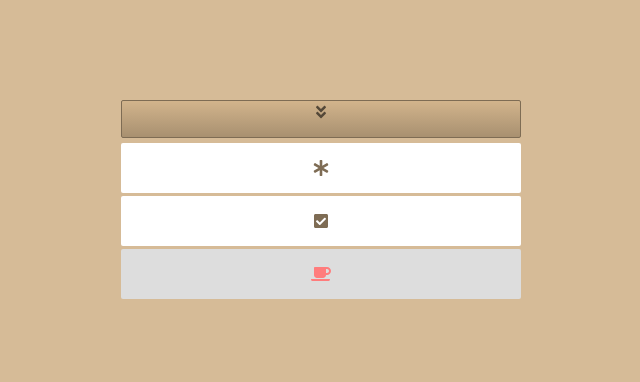
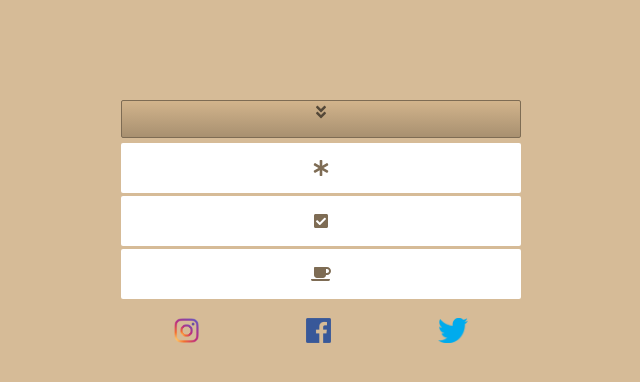
Before and after one commit to brianeddow/react-ui, a React app: page / in a window 1280 px wide. Both pictures are taken after a click on the element 640 px from the left and 274 px from the top of the page. Shown: the whole page, without its empty margins (319-959 px from the left). Built offline with nearby package versions, Linux system fonts and the light colour scheme.

Commit message:
add socials pop up list

```diff
--- a/src/index.html
+++ b/src/index.html
@@ -6,6 +6,5 @@
 </head>
 <body>
 <div id="container"></div>
-<script src="https://d3js.org/d3.v5.min.js"></script>
 </body>
 </html>
--- a/src/js/components/AnimatedNav.js
+++ b/src/js/components/AnimatedNav.js
@@ -1,7 +1,7 @@
 import React, { Component } from 'react';
 import styled from 'styled-components';
 import { FontAwesomeIcon } from '@fortawesome/react-fontawesome';
-import { faInbox, faImage, faArrowCircleUp } from '@fortawesome/free-solid-svg-icons';
+import { faInbox, faImage, faPowerOff } from '@fortawesome/free-solid-svg-icons';
 
 const WhiteBox = styled.div`
   z-index: 1000;
@@ -15,12 +15,6 @@ const WhiteBox = styled.div`
   background: #e4d2ba;
   border: 1px solid #fff;
   opacity: .99;
-  transition: opacity 450ms ease-out;
-
-  &:hover {
-    transition: opacity 450ms ease-out;
-    opacity: .99;
-  }
 `;
 
 const Icon = styled.span`
@@ -62,7 +56,7 @@ class AnimatedNavBar extends Component {
         </Icon>
         <Icon>
           <FontAwesomeIcon
-            icon={faArrowCircleUp}
+            icon={faPowerOff}
             size={this.size}
           />
         </Icon>
--- a/src/js/components/Form.js
+++ b/src/js/components/Form.js
@@ -1,7 +1,8 @@
 import React, { Component } from "react";
 import ReactDOM from "react-dom";
 import styled, { css } from "styled-components";
-import myFrames from "./Keyframes";
+import { myFrames, socialsFrames } from "./Keyframes";
+import { MyIcon } from "./MyIcon";
 import BodyTag from "./Body";
 import AnimatedNavBar from "./AnimatedNav";
 import { FontAwesomeIcon } from '@fortawesome/react-fontawesome';
@@ -9,6 +10,7 @@ import { faAsterisk, faCheckSquare, faCoffee,
          faAngleDoubleDown } from '@fortawesome/free-solid-svg-icons';
 
 // #d6bb97
+const niceClr = "#ff7c7c";
 
 const Wrapper = styled.div`
   display: block;
@@ -47,13 +49,13 @@ const Tile = styled.div`
   text-align: center;
   width: 400px;
   height: 50px;
-  color: ${props => props.extras ? // temp behavior
-           "#ff7c7c" :
+  color: ${props => props.extras ?
+           `${niceClr}` :
            "#7e6c54"
   };
   border-radius: 2px;
-  background: ${props => props.extras ? // temp behavior
-                "#ddd" :
+  background: ${props => props.extras ?
+                `${niceClr}` :
                 "#fff"
   };
   transition: transform 130ms ease-out;
@@ -66,12 +68,27 @@ const Tile = styled.div`
   }
 `;
 
+const ModifiedTile = styled.div`
+  display: ${props => props.socials ?
+             "flex" :
+             "none"
+  };
+  align-items: center;
+  justify-content: space-around;
+  padding-top: 0;
+  width: 400px;
+  border: 0;
+  background: transparent;
+  animation: ${socialsFrames} 400ms ease-in-out 0s 1;
+`;
+
 class Form extends Component {
   state = {
     dropDown: false,
     bgOne: false,
     moveNav: false,
-    extras: false
+    extras: false,
+    socials: false
   }
 
   onMouseEnter = () => this.setState({ dropDown: true });
@@ -79,11 +96,12 @@ class Form extends Component {
   handleBg = () => this.setState({ bgOne: !this.state.bgOne });
   handleNav = () => this.setState({ moveNav: !this.state.moveNav });
   handleExtras = () => this.setState({ extras: !this.state.extras });
+  handleSocials = () => this.setState({ socials: !this.state.socials });
 
   render() {
     return (
       <BodyTag bgOne={this.state.bgOne} >
-        <Wrapper moveNav={this.state.moveNav}>
+        <Wrapper moveNav={this.state.moveNav} >
           <Banner onMouseEnter={this.onMouseEnter} onMouseLeave={this.onMouseLeave} >
             <FontAwesomeIcon icon={faAngleDoubleDown} />
             {this.state.dropDown && (
@@ -96,9 +114,16 @@ class Form extends Component {
           <Tile onClick={this.handleNav} >
             <FontAwesomeIcon icon={faCheckSquare} />
           </Tile>
-          <Tile onClick={this.handleExtras} extras={this.state.extras} >
+          <Tile onClick={this.handleSocials} extras={this.state.extras} >
             <FontAwesomeIcon icon={faCoffee} />
           </Tile>
+
+          <ModifiedTile socials={this.state.socials} >
+            <MyIcon name="instagram" />
+            <MyIcon name="facebook" />
+            <MyIcon name="twitter" />
+          </ModifiedTile>
+
         </Wrapper>
       </BodyTag>
     );
--- a/src/js/components/Keyframes.js
+++ b/src/js/components/Keyframes.js
@@ -1,6 +1,6 @@
 import { keyframes } from 'styled-components';
 
-const myFrames = keyframes`
+export const myFrames = keyframes`
 	0% {
 		-webkit-transform: translate(-5px);
 		transform: translate(-5px);
@@ -11,4 +11,12 @@ const myFrames = keyframes`
 	}
 `;
 
-export default myFrames;
+export const socialsFrames = keyframes`
+	0% {
+
+	}
+	60% {
+		-webkit-transform: translateY(-15px);
+		transform: translateY(-15px);
+	}
+`;
--- /dev/null
+++ b/src/js/components/MyIcon.js
@@ -0,0 +1,37 @@
+import React from "react";
+import styled from "styled-components";
+
+const size = {
+	height: "25px",
+	width: "25px",
+	twitter: {
+		height: "25px",
+		width: "30px"
+	}
+}
+
+const IconWrapper = styled.p`
+	user-select: "none";
+	transition: 250ms ease-in-out;
+
+	&:hover ${IconWrapper} {
+    transform: translate(-3px,-3px);
+    transition: 250ms ease-in-out;
+    filter: drop-shadow(5px 9px 6px #2a241c);
+  }
+`;
+
+export const MyIcon = ({ name }) => {
+	return (
+		<IconWrapper>
+			<img
+				src={"../../src/media/"+name+".png"}
+				alt={name}
+				style={name == "twitter" ?
+							 size.twitter :
+							 size
+				}
+			/>
+		</IconWrapper>
+	)
+}
```
Also changed, not shown: src/js/components/Body.js (line endings or trailing spaces), src/media/facebook.png (added), src/media/instagram.png (added), src/media/twitter.png (added).
